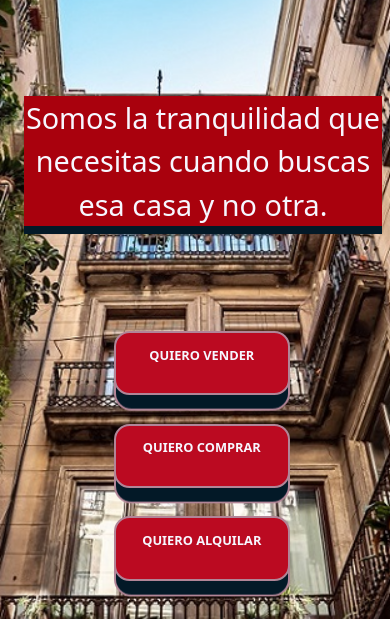
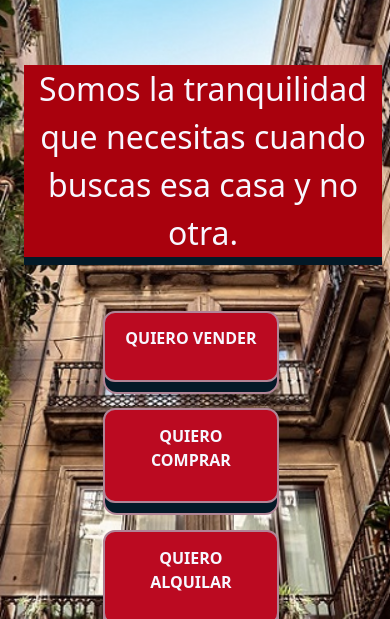
Before and after one commit to datosalaobra/proyectoDesarrolloWeb--final, a website: page index.html in a window 390 px wide. Shown: the part 79-698 px from the top of the page. Drawn offline with nearby package versions, Linux system fonts and the light colour scheme.

Commit message:
ajustes media queries.

```diff
--- a/scss/style.scss
+++ b/scss/style.scss
@@ -66,7 +66,7 @@ header{
         display: inline-flex;
         background-color: $color-principal;
         box-shadow: 4px 5px $gradiente-dark-color-principal;
-        margin-right: 1rem;
+        margin-right: 6rem;
         align-items: center;
     }
     .isologotipo:hover{
@@ -131,6 +131,8 @@ main{
         border-bottom: 0.5rem solid $color-text-dark;
         color: $color-text;
     }
+}
+.publicaciones{
     %cards {
         display: inline-block;
         margin: 5rem 3rem;
@@ -249,11 +251,12 @@ main{
             color: $color-text;
         }
    }
+}
 .info{
     grid-area: main;
     display: flex;
     width: 75%;
-        margin-top: 5%;
+    margin-top: 1%;
     margin-left: 15%;
     padding: 1rem;
     border: outset;
@@ -306,8 +309,10 @@ main{
         margin: 0.625rem;
         opacity: 0.95;
     }
+/*propiedades de la section*/
+.seccionVentas{
+    grid-area: seccionVentas;
 }
-/*propiedades de la section*/
 .seccionNosotras{
     grid-area: seccion;
     text-align: center;
@@ -393,7 +398,6 @@ main{
     -webkit-transform: translate3d(0, 0.5em, -1em);
     transform: translate3d(0, 0.5em, -1em);
 }
-
 }
 .seccionCuatro{
     grid-area: seccionCuatro;
@@ -544,18 +548,41 @@ input[type = "checkbox"] {
                             "footer footer footer";
     }
     .contenedorDos{
-        height: 425vh;
+        height: 380vh;
         background-color: $color-background;
     }
     header nav ul li{
-        padding-right: 1rem;
+        padding-right: .5rem;
         a{
-            font-size: 1.2rem;
+            font-size: 1rem;
         }
     }
+    nav .isologotipo{
+        margin-right: 1rem;
+    }
+    main{
+        margin-top: 5%;
+    }
     main p{
-        font-size: 1.8rem;
+        width: 100%;
+        margin-left: 1rem;
+        font-size: 2rem;
         margin-top: 0.3rem;
+    }
+    .seccionUnificada{
+        padding: 0;
+        .seccionUno{
+            padding: .625rem 1rem;
+        }
+        .seccionDos{
+            padding: .625rem 1rem;
+        }
+        .seccionTres{
+            padding: .625rem 1rem;
+        }
+    }
+    .publicaciones{
+        margin-top: 5%;
     }
     .consultas{
         display: none;
@@ -592,14 +619,14 @@ input[type = "checkbox"] {
                             "footer footer footer";
     }
     .contenedorDos{
-        height: auto;
         background-color: $color-background;
     }
     .contenedorNosotras{
         height: 380vh;
+        gap: .5rem;
     }
     header{
-            justify-content: start;
+            margin-bottom: 1%;
         nav ul li{
             font-size: 0.5rem;
         }
@@ -608,7 +635,6 @@ input[type = "checkbox"] {
         background-color: $color-principal;
         border-color: $color-text;
     }
-
     main p{
         margin-top: 5rem ;
         margin-bottom: 1rem;
@@ -616,32 +642,9 @@ input[type = "checkbox"] {
         margin-left: 1.5rem;
         text-align: center;
     }
-    .seccionUnificada .seccionUno, .seccionUnificada .seccionDos, .seccionUnificada .seccionTres{
-        padding: 5%;
-        margin: 5%;
-    }
-    .seccionUnificada{
-        margin-left: 30%;
-    }
-    .seccionUno{
-        margin-top: 1%;
-        width: 5rem;
-        p {
-            font-size: .8rem;
-        }
-    }
-    .seccionDos{
-        p {
-            font-size: .8rem;
-        }
-    }
-    .seccionTres{
-        p {
-          font-size: .8rem;
-        }
-    }
+
     .info{
-        margin-top: 10%;
+        margin-top: 20%;
         .quienesSomos{
             text-align: justify;
             p{
@@ -695,23 +698,24 @@ input[type = "checkbox"] {
     .seccionUnificada{
         display: inline-block;
         justify-self: start;
+        margin-left: 25%;
         .seccionUno{
+            padding: 5%;
+            margin: 5%;
+            font-size: 1rem;
             width: 11rem;
-            margin-top: 1rem;
-            margin-left: 0.4rem;
-            font-size: 1.3rem;
         }
         .seccionDos{
+            padding: 5%;
+            margin: 5%;
+            font-size: 1rem;
             width: 11rem;
-            margin-top: 1rem;
-            margin-left: 0.4rem;
-            font-size: 1.3rem;
         }
         .seccionTres{
+            padding: 5%;
+            margin: 5%;
+            font-size: 1rem;
             width: 11rem;
-            margin-top: 1rem;
-            margin-left: 0.4rem;
-            font-size: 1.3rem;
         }
     }
     main .formulario {
@@ -728,7 +732,7 @@ input[type = "checkbox"] {
     .contenedorUno{
         grid-template-columns: 1fr 1fr;
         grid-template-rows: 0.3fr 1fr 1fr 0.3fr;
-        gap: 1rem;
+        gap: 2rem;
         grid-template-areas: "header header"
                             "main main"
                             "seccionUnificada seccionUnificada"
@@ -740,10 +744,12 @@ input[type = "checkbox"] {
     header nav ul li a{
         font-size: 1rem;
     }
-
+    .info{
+        margin-top: 10%;
+    }
     main p{
         display: block;
-        font-size: 1.3rem;
+        font-size: 1rem;
     }
     %cards {
         display: inline-block;
```
Also changed, not shown: css/main.css. Lines whose indentation alone changed are shown as unchanged.
